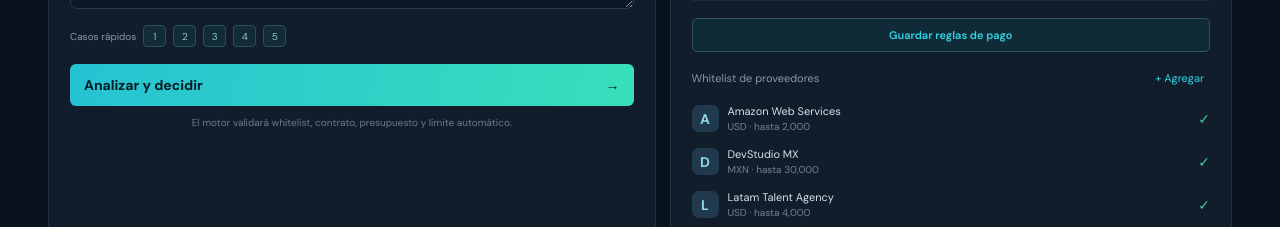
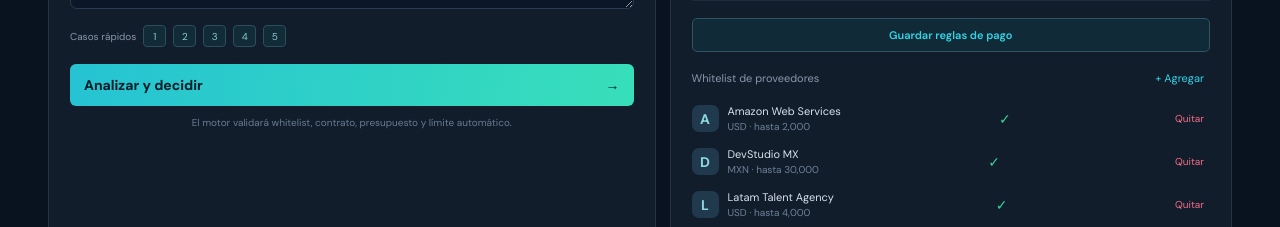
Before and after one commit to davidit-rgb/TrustFlow, a React (Vite) app in the folder frontend-dashboard/: page / in a window 1280 px wide. Shown: the part 725-952 px from the top of the page. Built offline with nearby package versions, Linux system fonts and the light colour scheme; no server answers; the database is empty.

Commit message:
registro de entidades y extraccion de datos

```diff
--- a/frontend-dashboard/src/App.jsx
+++ b/frontend-dashboard/src/App.jsx
@@ -8,7 +8,7 @@ import { companyTemplates, demoDecisions, demoVendors } from './data/demoData'
 import { listCompanies, updateCompanyPolicy } from './services/companies'
 import { createAgentDecision, listAgentDecisions, updateAgentDecision } from './services/decisions'
 import { companyId, getSupabaseConfigurationError, isSupabaseConfigured } from './services/supabase'
-import { listCompanyVendors } from './services/vendors'
+import { createCompanyVendor, deactivateCompanyVendor, listCompanyVendors } from './services/vendors'
 import { extractInvoiceFromFile } from './services/invoiceWebhook'
 import { parseExtractedInvoice, parseInvoiceText } from './utils/invoiceParser'
 import { evaluatePayment } from './utils/paymentRules'
@@ -103,6 +103,26 @@ function App() {
     }
   }
 
+  const addVendor = async (vendor) => {
+    const createdVendor = await createCompanyVendor({ ...vendor, company_id: companyId })
+    setVendors((current) => [...current, createdVendor].sort((left, right) => left.vendor_name.localeCompare(right.vendor_name)))
+    setNotice(`Proveedor ${createdVendor.vendor_name} agregado a la whitelist`)
+  }
+
+  const removeVendor = async (vendor) => {
+    if (!vendor.id || !companyId) {
+      setVendors((current) => current.filter((item) => item !== vendor))
+      return
+    }
+    try {
+      await deactivateCompanyVendor(vendor.id, companyId)
+      setVendors((current) => current.filter((item) => item.id !== vendor.id))
+      setNotice(`Proveedor ${vendor.vendor_name} retirado de la whitelist`)
+    } catch (error) {
+      setNotice(error.message)
+    }
+  }
+
   const processInvoice = async (file = null) => {
     setIsProcessing(true)
     let processingStage = file ? 'webhook de n8n' : 'análisis local'
@@ -141,7 +161,7 @@ function App() {
     </section>
     {notice && <div className="notice" role="status">{notice}<button type="button" onClick={() => setNotice('')}>×</button></div>}
     <DashboardStats policy={policy} decisions={decisions} vendors={vendors} />
-    <section className="workspace-grid"><InvoiceSimulator channel={channel} setChannel={setChannel} rawInput={rawInput} setRawInput={setRawInput} onProcess={processInvoice} isProcessing={isProcessing} /><PolicyPanel policy={policy} setPolicy={setPolicy} vendors={vendors} onNotice={setNotice} onSave={savePolicy} /></section>
+    <section className="workspace-grid"><InvoiceSimulator channel={channel} setChannel={setChannel} rawInput={rawInput} setRawInput={setRawInput} onProcess={processInvoice} isProcessing={isProcessing} /><PolicyPanel policy={policy} setPolicy={setPolicy} vendors={vendors} onNotice={setNotice} onSave={savePolicy} onAddVendor={addVendor} onRemoveVendor={removeVendor} /></section>
     <DecisionTable decisions={decisions} onReview={reviewDecision} />
     <footer className="app-footer"><span>TrustFlow v0.1 · Motor de decisiones determinista</span><span>Última sincronización: hace un momento</span></footer>
   </main>
--- a/frontend-dashboard/src/components/Policy/PolicyPanel.jsx
+++ b/frontend-dashboard/src/components/Policy/PolicyPanel.jsx
@@ -1,10 +1,33 @@
-export function PolicyPanel({ policy, setPolicy, vendors, onNotice, onSave }) {
+import { useState } from 'react'
+
+export function PolicyPanel({ policy, setPolicy, vendors, onNotice, onSave, onAddVendor, onRemoveVendor }) {
+  const [isAddingVendor, setIsAddingVendor] = useState(false)
+  const [vendorForm, setVendorForm] = useState({ vendor_name: '', country: 'MX', currency: 'MXN', maxAgreed: '' })
+
+  const updateVendorForm = (field, value) => setVendorForm((current) => ({ ...current, [field]: value }))
+  const submitVendor = async (event) => {
+    event.preventDefault()
+    if (!vendorForm.vendor_name.trim() || Number(vendorForm.maxAgreed) <= 0) {
+      onNotice('Captura el nombre del proveedor y un límite de contrato mayor a cero')
+      return
+    }
+    try {
+      await onAddVendor({ ...vendorForm, vendor_name: vendorForm.vendor_name.trim(), maxAgreed: Number(vendorForm.maxAgreed) })
+      setVendorForm({ vendor_name: '', country: 'MX', currency: 'MXN', maxAgreed: '' })
+      setIsAddingVendor(false)
+    } catch (error) {
+      onNotice(error.message)
+    }
+  }
+
   return <article className="panel policy-panel"><div className="panel-header"><div><p className="eyebrow">POLÍTICA ACTIVA</p><h2>Reglas de pago</h2></div><button className="edit-button" type="button" onClick={() => onNotice('Las reglas se editan desde la plantilla activa')}>✎ Editar</button></div>
     <div className="policy-row"><span>Límite de pago automático</span><strong>$<input aria-label="Límite de pago automático" type="number" value={policy.autoPay} onChange={(event) => setPolicy({ ...policy, autoPay: Number(event.target.value) })} /> USD</strong></div>
     <div className="policy-row"><span>Moneda base</span><strong>USD <small>▾</small></strong></div>
     <div className="policy-row"><span>Validación de contrato</span><strong className="toggle-on">Activada <i>✓</i></strong></div>
     <div className="policy-row"><span>Alertas de duplicados</span><strong className="toggle-on">Activada <i>✓</i></strong></div>
     <button className="save-policy" type="button" onClick={onSave}>Guardar reglas de pago</button>
-    <div className="vendor-list"><div className="vendor-title"><span>Whitelist de proveedores</span><button type="button" onClick={() => onNotice('La gestión de proveedores se conecta a company_vendors')}>+ Agregar</button></div>{vendors.map((vendor) => <div className="vendor" key={vendor.id || vendor.vendor_name}><span className="vendor-avatar">{vendor.vendor_name.charAt(0)}</span><span>{vendor.vendor_name}<small>{vendor.currency} · hasta {vendor.maxAgreed.toLocaleString()}</small></span><i>✓</i></div>)}</div>
+    <div className="vendor-list"><div className="vendor-title"><span>Whitelist de proveedores</span><button type="button" onClick={() => setIsAddingVendor((current) => !current)}>+ Agregar</button></div>
+      {isAddingVendor && <form className="vendor-form" onSubmit={submitVendor}><input aria-label="Nombre del proveedor" placeholder="Nombre del proveedor" value={vendorForm.vendor_name} onChange={(event) => updateVendorForm('vendor_name', event.target.value)} /><div><select aria-label="País" value={vendorForm.country} onChange={(event) => updateVendorForm('country', event.target.value)}><option value="MX">MX</option><option value="US">US</option><option value="CA">CA</option><option value="ES">ES</option></select><select aria-label="Moneda" value={vendorForm.currency} onChange={(event) => updateVendorForm('currency', event.target.value)}><option value="MXN">MXN</option><option value="USD">USD</option></select><input aria-label="Límite de contrato" type="number" min="0.01" step="0.01" placeholder="Límite" value={vendorForm.maxAgreed} onChange={(event) => updateVendorForm('maxAgreed', event.target.value)} /></div><button type="submit">Guardar proveedor</button></form>}
+      {vendors.map((vendor) => <div className="vendor" key={vendor.id || vendor.vendor_name}><span className="vendor-avatar">{vendor.vendor_name.charAt(0)}</span><span>{vendor.vendor_name}<small>{vendor.currency} · hasta {vendor.maxAgreed.toLocaleString()}</small></span><i>✓</i><button className="vendor-remove" type="button" onClick={() => onRemoveVendor(vendor)}>Quitar</button></div>)}</div>
   </article>
 }
--- a/frontend-dashboard/src/services/vendors.js
+++ b/frontend-dashboard/src/services/vendors.js
@@ -1,8 +1,40 @@
 import { supabase } from './supabase'
+
+function mapVendor(vendor) {
+  return { ...vendor, maxAgreed: Number(vendor.contract_rules?.max_amount || 0) }
+}
 
 export async function listCompanyVendors(companyId) {
   if (!supabase || !companyId) return []
   const { data, error } = await supabase.from('company_vendors').select('id, company_id, vendor_name, country, currency, contract_rules, is_active').eq('company_id', companyId).eq('is_active', true).order('vendor_name')
   if (error) throw new Error(error.message)
-  return data.map((vendor) => ({ ...vendor, maxAgreed: Number(vendor.contract_rules?.max_amount || 0) }))
+  return data.map(mapVendor)
 }
+
+export async function createCompanyVendor(vendor) {
+  if (!supabase) return { ...vendor, id: `demo-${Date.now()}`, maxAgreed: Number(vendor.maxAgreed) }
+  const { data, error } = await supabase
+    .from('company_vendors')
+    .insert({
+      company_id: vendor.company_id,
+      vendor_name: vendor.vendor_name,
+      country: vendor.country,
+      currency: vendor.currency,
+      contract_rules: { max_amount: Number(vendor.maxAgreed) },
+      is_active: true,
+    })
+    .select('id, company_id, vendor_name, country, currency, contract_rules, is_active')
+    .single()
+  if (error) throw new Error(`Supabase rechazó el proveedor: ${error.message}`)
+  return mapVendor(data)
+}
+
+export async function deactivateCompanyVendor(vendorId, companyId) {
+  if (!supabase) return
+  const { error } = await supabase
+    .from('company_vendors')
+    .update({ is_active: false })
+    .eq('id', vendorId)
+    .eq('company_id', companyId)
+  if (error) throw new Error(`No se pudo desactivar el proveedor: ${error.message}`)
+}
--- a/frontend-dashboard/src/utils/invoiceParser.js
+++ b/frontend-dashboard/src/utils/invoiceParser.js
@@ -1,8 +1,18 @@
+function normalizeVendorName(value) {
+  return String(value || '')
+    .normalize('NFD')
+    .replace(/[\u0300-\u036f]/g, '')
+    .replace(/\s+/g, ' ')
+    .trim()
+    .toLowerCase()
+}
+
 export function parseInvoiceText(rawInput, vendors) {
   const normalizedInput = rawInput.trim()
   const folioMatch = rawInput.match(/folio\s+([A-Za-z0-9-_]+)/i)
   const amountMatch = rawInput.match(/\$([0-9,]+(?:\.[0-9]{2})?)\s*(MXN|USD)/i)
-  const vendor = vendors.find((item) => rawInput.toLowerCase().includes(item.vendor_name.toLowerCase()))
+  const normalizedInputLower = normalizeVendorName(rawInput)
+  const vendor = vendors.find((item) => normalizedInputLower.includes(normalizeVendorName(item.vendor_name)))
 
   return {
     invoice_number: folioMatch ? folioMatch[1].toUpperCase() : `UNREADABLE-${Date.now().toString().slice(-6)}`,
@@ -55,7 +65,7 @@ export function parseExtractedInvoice(payload, vendors) {
     || source.vendor
     || source.proveedor
     || parsedText.vendor_name
-  const vendor = vendors.find((item) => item.vendor_name.toLowerCase() === String(vendorName || '').toLowerCase())
+  const vendor = vendors.find((item) => normalizeVendorName(item.vendor_name) === normalizeVendorName(vendorName))
 
   return {
     ...parsedText,
```
Also changed, not shown: frontend-dashboard/src/App.css, 1 other file (tests, documents, lock files or other folders).
